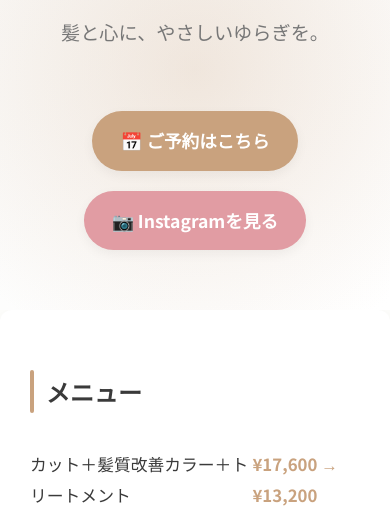
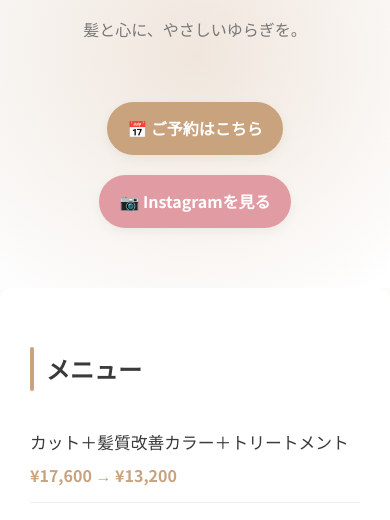
Before and after one commit to sabuma0117/belle-lien-site, a plain HTML site: page index.html in a window 390 px wide. Shown: the part 290-810 px from the top of the page. Drawn offline with Linux system fonts and the light colour scheme.

Commit message:
Add files via upload

```diff
--- a/index.html
+++ b/index.html
@@ -1,12 +1,12 @@
 <!DOCTYPE html>
 <html lang="ja">
 <head>
-  <meta charset="UTF-8">
-  <meta name="viewport" content="width=device-width, initial-scale=1.0">
+  <meta charset="UTF-8" />
+  <meta name="viewport" content="width=device-width, initial-scale=1.0" />
   <title>Belle Lien - 髪質改善・美髪育成</title>
-  <link rel="preconnect" href="https://fonts.googleapis.com">
-  <link rel="preconnect" href="https://fonts.gstatic.com" crossorigin>
-  <link href="https://fonts.googleapis.com/css2?family=Noto+Serif+JP:wght@400;700&family=Noto+Sans+JP:wght@400;700&display=swap" rel="stylesheet">
+  <link rel="preconnect" href="https://fonts.googleapis.com" />
+  <link rel="preconnect" href="https://fonts.gstatic.com" crossorigin />
+  <link href="https://fonts.googleapis.com/css2?family=Noto+Serif+JP:wght@400;700&family=Noto+Sans+JP:wght@400;700&display=swap" rel="stylesheet" />
   <link rel="stylesheet" href="https://cdnjs.cloudflare.com/ajax/libs/font-awesome/6.5.0/css/all.min.css" crossorigin="anonymous" referrerpolicy="no-referrer" />
   <style>
     :root {
@@ -47,13 +47,13 @@
       height: 120%;
       background: radial-gradient(circle at center, rgba(201,162,126,.25) 0%, transparent 70%);
       transform: translateX(-50%);
-      z-index: 0; /* ← 追加 */
+      z-index: 0;
     }
     header img,
     header p,
     .btn-wrapper {
-      position: relative; /* ← 追加 */
-      z-index: 1;         /* ← 追加 */
+      position: relative;
+      z-index: 1;
     }
     header img {
       width: min(340px, 80vw);
@@ -214,16 +214,29 @@
       transition: color .3s;
     }
     footer .sns a:hover { color: var(--accent); }
-    @media (max-width: 768px) {
+
+    /* モバイル向けレスポンシブ改善 */
+    @media (max-width: 480px) {
       header { padding: 80px 15px 60px; }
       h2 { font-size: 1.5rem; }
+      header p { font-size: 1rem; }
+      .btn { font-size: 1rem; padding: 12px 20px; }
+      .menu li {
+        flex-direction: column;
+        align-items: flex-start;
+        gap: 4px;
+      }
+      .menu li span {
+        font-size: 1rem;
+      }
       .info-grid { grid-template-columns: 1fr; }
+      .gallery-wrapper { grid-template-columns: 1fr; }
     }
   </style>
 </head>
 <body>
   <header>
-    <img src="img/belle-lien-logo.png" alt="Belle Lien ロゴ">
+    <img src="img/belle-lien-logo.png" alt="Belle Lien ロゴ" />
     <p>髪と心に、やさしいゆらぎを。</p>
     <div class="btn-wrapper">
       <a class="btn" href="https://beauty.hotpepper.jp/slnH000755957/coupon/" target="_blank" rel="noopener noreferrer">
```
